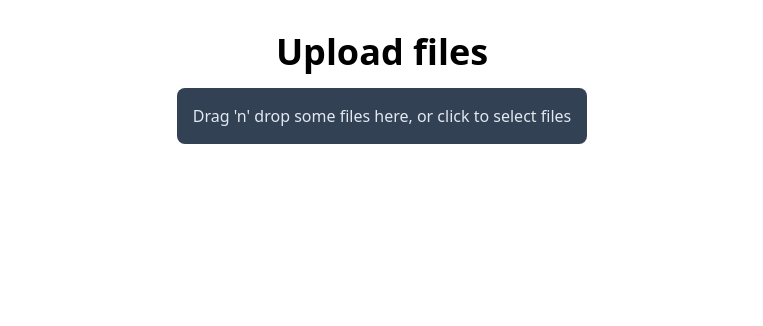
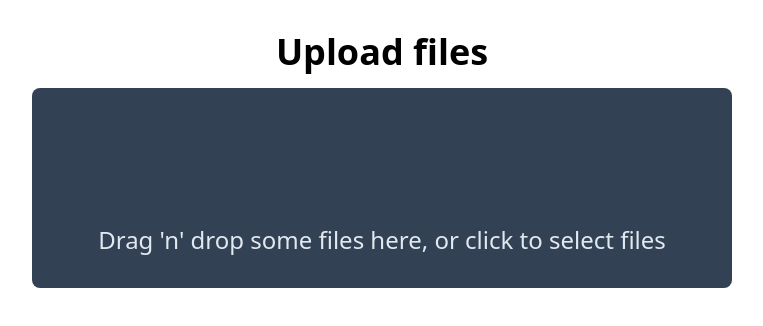
Before and after one commit to tigerabrodi/file-uploader-xstate, a React (Vite) app: page / in a window 1280 px wide. Shown: the top 326 px of the page, without its empty margins (258-1021 px from the left). Built offline with nearby package versions, Linux system fonts and the light colour scheme.

Commit message:
fix: some minor styling changes

```diff
--- a/src/App.tsx
+++ b/src/App.tsx
@@ -19,15 +19,15 @@ function App() {
   console.log('state', state)
 
   return (
-    <main className="flex flex-col items-center h-screen w-screen">
-      <div className="flex flex-col items-center justify-center gap-4 mt-8">
+    <main className="flex h-screen w-screen flex-col items-center">
+      <div className="mt-8 flex w-full flex-col items-center justify-center gap-4">
         <h1 className="text-4xl font-bold">Upload files</h1>
         <div
           {...getRootProps()}
-          className="bg-slate-700 rounded-lg p-4 text-center"
+          className="flex h-[200px] w-[700px] flex-col items-center rounded-lg bg-slate-700 p-8 text-center"
         >
           <input {...getInputProps()} />
-          <p className="text-slate-200">
+          <p className="mt-auto text-2xl text-slate-200">
             {isDragActive
               ? 'Drop the files here ...'
               : "Drag 'n' drop some files here, or click to select files"}
```
